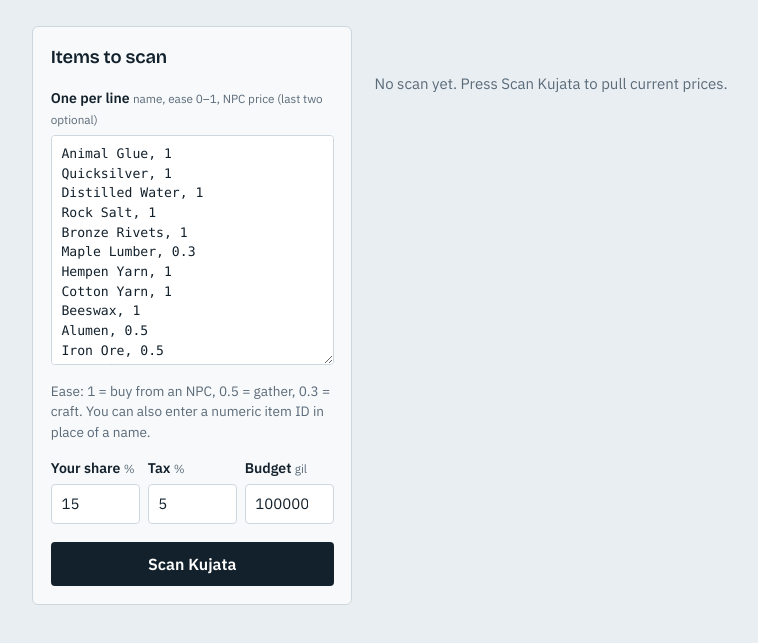
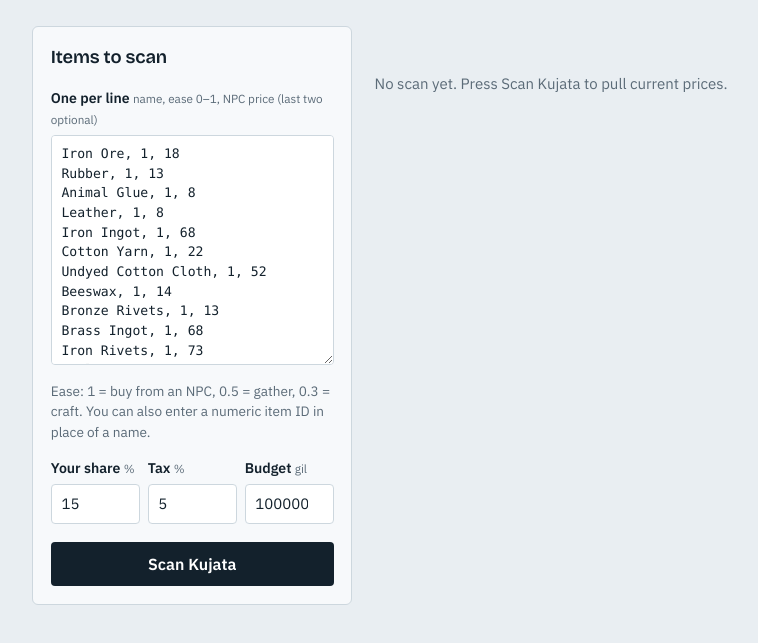
Before and after one commit to eurandus/KujataDashboard, a plain HTML site: page index.html in a window 1280 px wide. Shown: the part 141-784 px from the top of the page, without its empty margins (7-765 px from the left). Drawn offline with nearby package versions, Linux system fonts and the light colour scheme.

Commit message:
Update index.html

```diff
--- a/index.html
+++ b/index.html
@@ -56,20 +56,31 @@ td.gain{color:var(--gain);font-weight:600}td.loss{color:var(--loss);font-weight:
   <section class="panel" aria-label="Scan settings">
     <h2>Items to scan</h2>
     <label for="items">One per line <small>name, ease 0–1, NPC price (last two optional)</small></label>
-    <textarea id="items" spellcheck="false">Animal Glue, 1
-Quicksilver, 1
-Distilled Water, 1
-Rock Salt, 1
-Bronze Rivets, 1
-Maple Lumber, 0.3
-Hempen Yarn, 1
-Cotton Yarn, 1
-Beeswax, 1
-Alumen, 0.5
-Iron Ore, 0.5
-Mineral Water, 1
-Orange Juice, 1
-Raisins, 1</textarea>
+    <textarea id="items" spellcheck="false">Iron Ore, 1, 18
+Rubber, 1, 13
+Animal Glue, 1, 8
+Leather, 1, 8
+Iron Ingot, 1, 68
+Cotton Yarn, 1, 22
+Undyed Cotton Cloth, 1, 52
+Beeswax, 1, 14
+Bronze Rivets, 1, 13
+Brass Ingot, 1, 68
+Iron Rivets, 1, 73
+Maple Lumber, 1, 9
+Ash Lumber, 1, 43
+Elm Lumber, 1, 78
+Yew Lumber, 1, 108
+Hard Leather, 1, 31
+Growth Formula Beta, 1, 64
+Clear Glass Lens, 1, 53
+Copper Ore, 1, 2
+Zinc Ore, 1, 20
+Distilled Water, 1, 3
+Rock Salt, 1, 3
+Quicksilver, 1, 4
+Standard Spectrum Dye, 1, 216
+Potting Soil, 1, 120</textarea>
     <p class="meta">Ease: 1 = buy from an NPC, 0.5 = gather, 0.3 = craft. You can also enter a numeric item ID in place of a name.</p>
     <div class="row">
       <div><label for="share">Your share <small>%</small></label><input id="share" type="number" value="15" min="1" max="100"></div>
```
